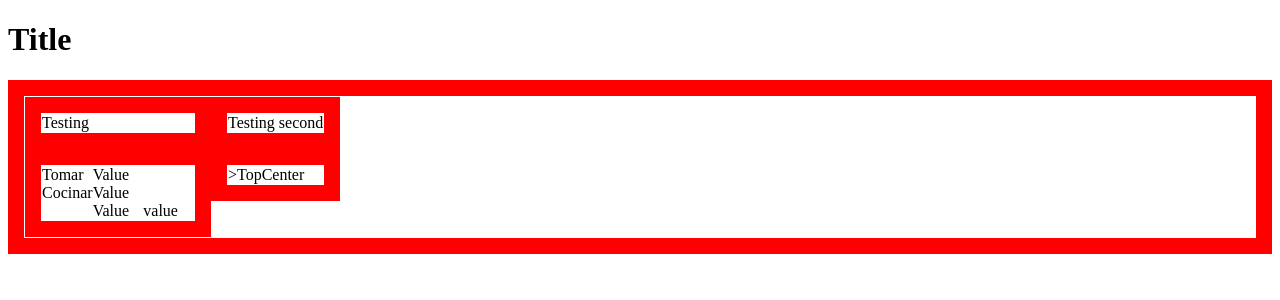
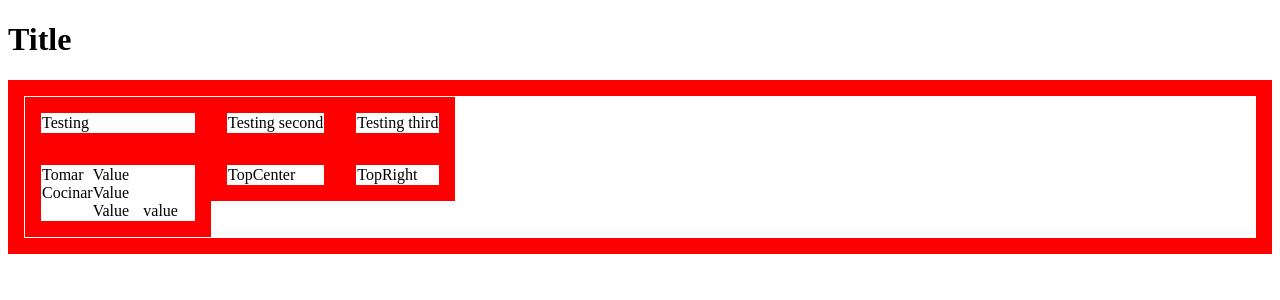
Before and after one commit to albergvasili/aquacola, a React (Create React App) app: page / in a window 1280 px wide. Shown: the top 300 px of the page. Built offline with nearby package versions, Linux system fonts and the light colour scheme.

Commit message:
Add left column (ThirdOption) to main layout

```diff
--- a/src/App.js
+++ b/src/App.js
@@ -12,6 +12,11 @@ const SecondHeader = () => {
   );
 };
 
+const ThirdHeader = () => {
+  return (
+      <div className='test'>Testing third</div>
+  );
+};
 
 const TopLeft = () => {
   return (
@@ -28,10 +33,15 @@ const TopLeft = () => {
 
 const TopCenter = () => {
   return (
-    <div className='test'> >TopCenter</div>
+    <div className='test'>TopCenter</div>
   );
 };
 
+const TopRight = () => {
+  return (
+    <div className='test'>TopRight</div>
+  );
+};
 
 const FirstOption = () => {
   return (
@@ -51,6 +61,16 @@ const SecondOption = () => {
   );
 };
 
+const ThirdOption = () => {
+  return (
+    <div className='flex-column'>
+      <ThirdHeader/>
+      <TopRight/>
+    </div>
+  );
+};
+
+
 const App = () => {
   return (
     <>
@@ -58,6 +78,7 @@ const App = () => {
       <div className='test flex-row'>
         <FirstOption/>
         <SecondOption/>
+        <ThirdOption/>
       </div>
     </>
  );
```
